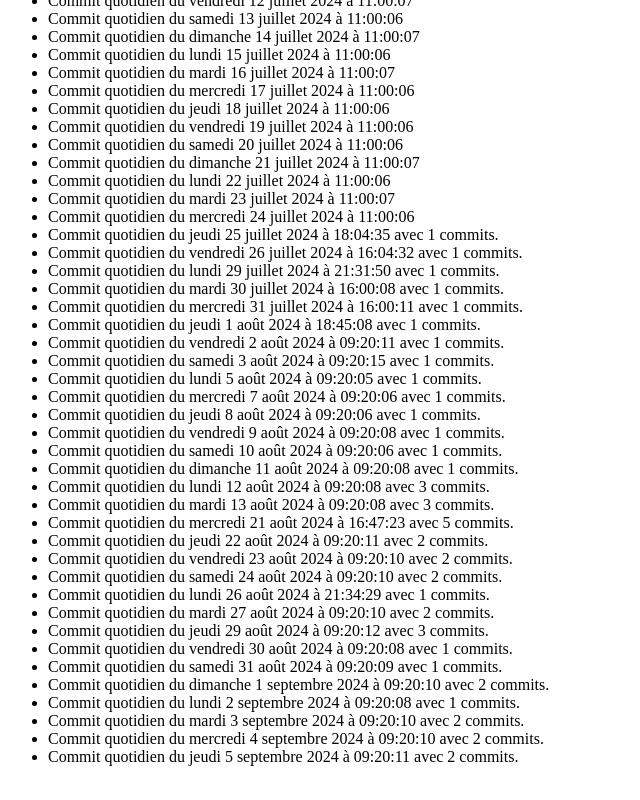
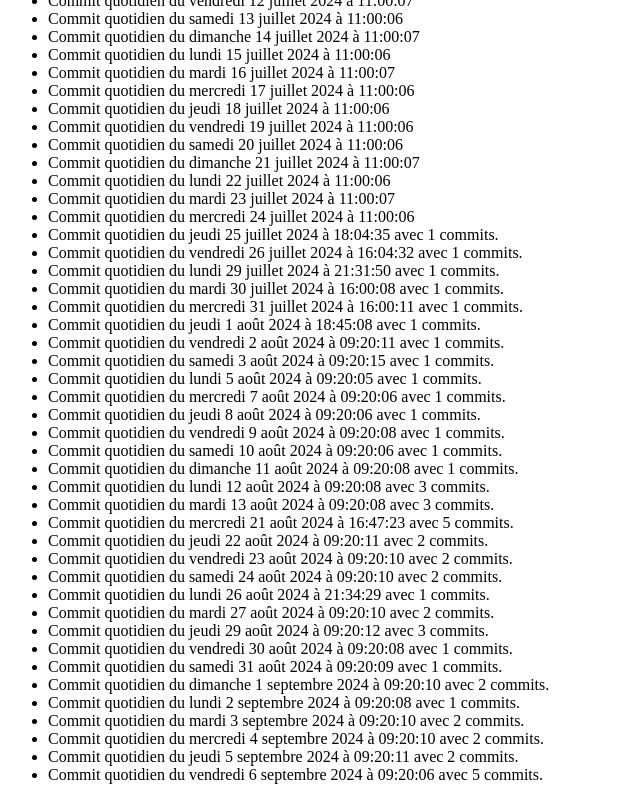
Before and after one commit to Reisorel/autocommit_bot, a website: page index.html in a window 1280 px wide. Shown: the part 1226-2026 px from the top of the page, without its empty margins (0-640 px from the left). Drawn offline with Linux system fonts and the light colour scheme.

Commit message:
Commit quotidien du vendredi 6 septembre 2024 à 09:20:06 avec 5 commits.

```diff
--- a/index.html
+++ b/index.html
@@ -220,6 +220,8 @@
 
 <li>Commit quotidien du jeudi 5 septembre 2024 à 09:20:11 avec 2 commits.</li>
 
+<li>Commit quotidien du vendredi 6 septembre 2024 à 09:20:06 avec 5 commits.</li>
+
 </ul>
   <script src="generate_commit.js"></script>
 
```
